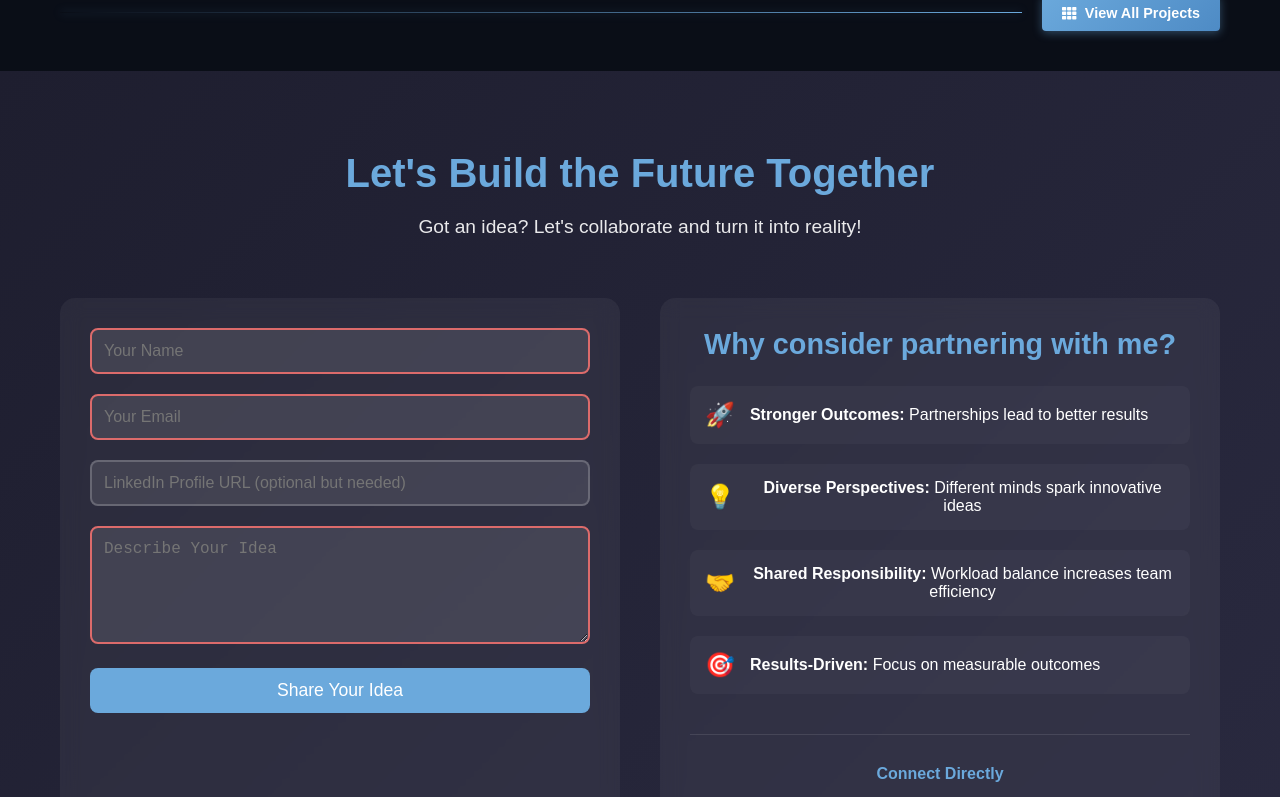
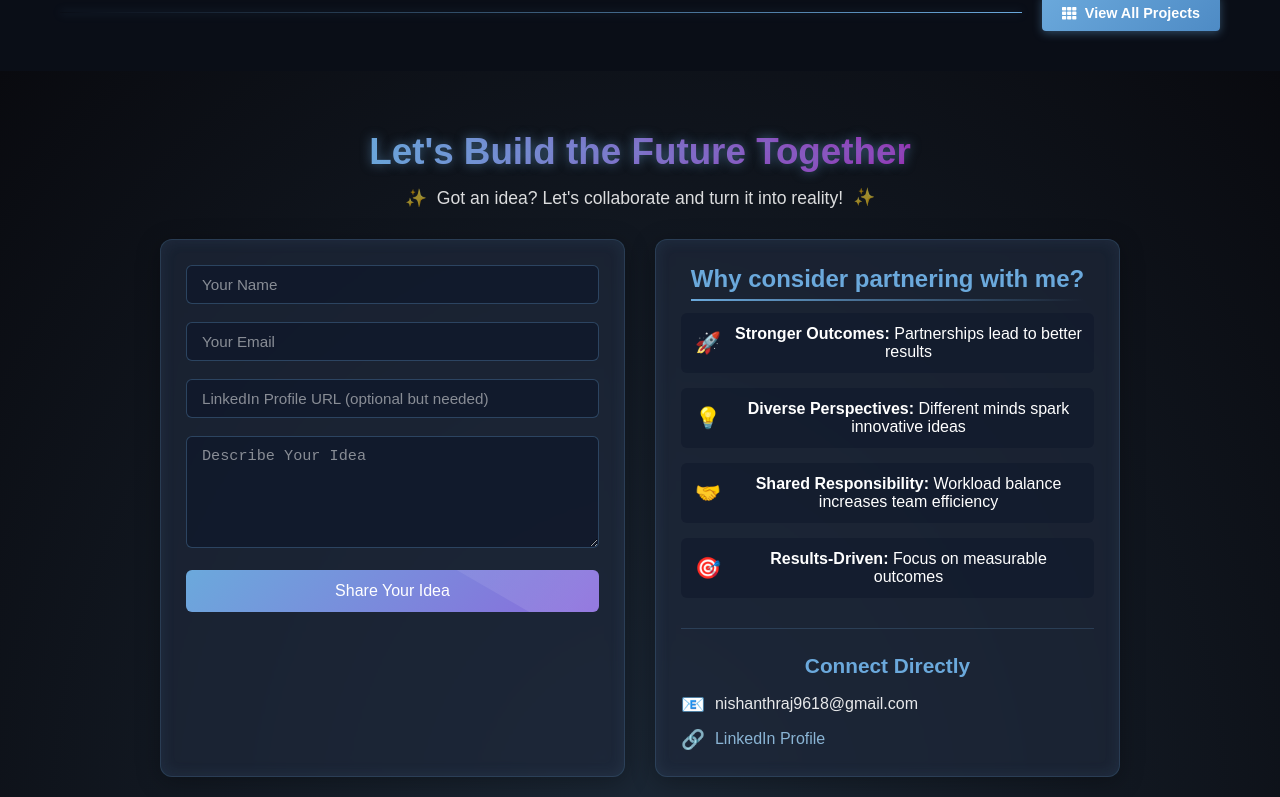
Before and after one commit to Raj72620/My-Portfolio, a React (Vite) app in the folder frontend/: page /home#home in a window 1280 px wide. Shown: the part 3523-4320 px from the top of the page. Built offline with nearby package versions, Linux system fonts and the light colour scheme.

Commit message:
Updated frontend with new changes

```diff
--- a/frontend/src/styles/Collaborate.module.css
+++ b/frontend/src/styles/Collaborate.module.css
@@ -1,183 +1,285 @@
+/* Collaborate.module.css */
 .collaborationSection {
-  padding: 80px 20px;
-  background: linear-gradient(135deg, #1e1e2f, #2a2a40);
+  padding: 60px 20px;
+  background: radial-gradient(ellipse at bottom, #1B2735 0%, #090A0F 100%);
   color: white;
   text-align: center;
+  position: relative;
+  overflow: hidden;
+}
+
+/* Galaxy Nebula Effects */
+.collaborationSection::before {
+  content: '';
+  position: absolute;
+  top: 0;
+  left: 0;
+  width: 100%;
+  height: 100%;
+  background: radial-gradient(circle at 20% 30%, rgba(107, 169, 220, 0.1), transparent 50%),
+              radial-gradient(circle at 80% 70%, rgba(155, 107, 220, 0.1), transparent 50%);
+  z-index: -1;
 }
 
 .sectionHeading {
-  font-size: 2.5rem;
-  color: #6ba9dc;
-  margin-bottom: 20px;
+  font-size: 2.3rem;
+  background: linear-gradient(90deg, #6ba9dc, #9c27b0);
+  -webkit-background-clip: text;
+  background-clip: text;
+  color: transparent;
+  margin-bottom: 15px;
+  text-shadow: 0 0 15px rgba(107, 169, 220, 0.5);
+  position: relative;
+  display: inline-block;
+  animation: textGlow 3s ease-in-out infinite alternate;
+}
+
+@keyframes textGlow {
+  0% { text-shadow: 0 0 10px rgba(107, 169, 220, 0.5); }
+  100% { text-shadow: 0 0 20px rgba(107, 169, 220, 0.8),
+                    0 0 30px rgba(156, 39, 176, 0.5); }
 }
 
 .sectionSubtitle {
-  font-size: 1.2rem;
-  color: rgba(255, 255, 255, 0.9);
-  margin-bottom: 40px;
+  font-size: 1.1rem;
+  color: rgba(255, 255, 255, 0.85);
+  margin-bottom: 30px;
+  display: flex;
+  align-items: center;
+  justify-content: center;
+  gap: 10px;
+}
+
+.sectionSubtitle::before,
+.sectionSubtitle::after {
+  content: '✨';
+  opacity: 0.7;
+  animation: float 3s ease-in-out infinite;
+}
+
+.sectionSubtitle::before {
+  animation-delay: 0.5s;
+}
+
+.sectionSubtitle::after {
+  animation-delay: 1s;
+}
+
+@keyframes float {
+  0%, 100% { transform: translateY(0); }
+  50% { transform: translateY(-5px); }
 }
 
 .collaborationContainer {
-  max-width: 1200px;
+  max-width: 1000px;
   margin: 0 auto;
   display: grid;
   grid-template-columns: 1fr 1fr;
-  gap: 40px;
-  padding: 20px;
+  gap: 30px;
+  padding: 0 20px;
 }
 
 .collaborationForm {
-  background: rgba(255, 255, 255, 0.05);
-  padding: 30px;
-  border-radius: 15px;
-  backdrop-filter: blur(10px);
+  background: rgba(30, 41, 59, 0.7);
+  padding: 25px;
+  border-radius: 12px;
+  backdrop-filter: blur(8px);
+  border: 1px solid rgba(107, 169, 220, 0.2);
+  box-shadow: 0 5px 25px rgba(0, 0, 0, 0.3),
+              inset 0 0 15px rgba(107, 169, 220, 0.1);
 }
 
 .formGroup {
-  margin-bottom: 20px;
+  margin-bottom: 18px;
 }
 
 .formInput,
 .formTextarea {
   width: 100%;
-  padding: 12px;
-  background: rgba(255, 255, 255, 0.1);
-  border: 2px solid rgba(255, 255, 255, 0.2);
-  border-radius: 8px;
+  padding: 10px 15px;
+  background: rgba(15, 23, 42, 0.7);
+  border: 1px solid rgba(107, 169, 220, 0.3);
+  border-radius: 6px;
   color: white;
-  font-size: 1rem;
+  font-size: 0.95rem;
   transition: all 0.3s ease;
+}
+
+.formInput::placeholder,
+.formTextarea::placeholder {
+  color: rgba(255, 255, 255, 0.5);
 }
 
 .formInput:focus,
 .formTextarea:focus {
   border-color: #6ba9dc;
   outline: none;
-  box-shadow: 0 0 10px rgba(107, 169, 220, 0.3);
+  box-shadow: 0 0 0 2px rgba(107, 169, 220, 0.3);
 }
 
 .submitButton {
-  background: #6ba9dc;
+  background: linear-gradient(135deg, #6ba9dc, #8a6bdc);
   color: white;
-  padding: 12px 30px;
+  padding: 12px 25px;
   border: none;
-  border-radius: 8px;
-  font-size: 1.1rem;
+  border-radius: 6px;
+  font-size: 1rem;
+  font-weight: 500;
   cursor: pointer;
-  transition: background 0.3s ease;
+  transition: all 0.3s ease;
   width: 100%;
+  position: relative;
+  overflow: hidden;
+}
+
+.submitButton::before {
+  content: '';
+  position: absolute;
+  top: -50%;
+  left: -50%;
+  width: 200%;
+  height: 200%;
+  background: linear-gradient(
+    to right,
+    rgba(255, 255, 255, 0) 0%,
+    rgba(255, 255, 255, 0.1) 50%,
+    rgba(255, 255, 255, 0) 100%
+  );
+  transform: rotate(30deg);
+  animation: shine 3s infinite;
 }
 
 .submitButton:hover {
-  background: #5a95c4;
+  transform: translateY(-2px);
+  box-shadow: 0 5px 15px rgba(107, 169, 220, 0.4);
 }
 
 .collaborationInfo {
-  background: rgba(255, 255, 255, 0.05);
-  padding: 30px;
-  border-radius: 15px;
-  backdrop-filter: blur(10px);
+  background: rgba(30, 41, 59, 0.7);
+  padding: 25px;
+  border-radius: 12px;
+  backdrop-filter: blur(8px);
+  border: 1px solid rgba(107, 169, 220, 0.2);
+  box-shadow: 0 5px 25px rgba(0, 0, 0, 0.3),
+              inset 0 0 15px rgba(107, 169, 220, 0.1);
 }
 
 .infoHeading {
   color: #6ba9dc;
-  font-size: 1.8rem;
-  margin-bottom: 25px;
+  font-size: 1.5rem;
+  margin-bottom: 20px;
+  position: relative;
+  display: inline-block;
+}
+
+.infoHeading::after {
+  content: '';
+  position: absolute;
+  bottom: -8px;
+  left: 0;
+  width: 100%;
+  height: 2px;
+  background: linear-gradient(90deg, #6ba9dc, transparent);
 }
 
 .benefitsList {
   list-style: none;
   padding: 0;
+  margin: 0;
 }
 
 .benefitItem {
   display: flex;
   align-items: center;
-  gap: 15px;
-  margin-bottom: 20px;
-  padding: 15px;
-  background: rgba(255, 255, 255, 0.03);
-  border-radius: 8px;
+  gap: 12px;
+  margin-bottom: 15px;
+  padding: 12px;
+  background: rgba(15, 23, 42, 0.5);
+  border-radius: 6px;
+  transition: all 0.3s ease;
+}
+
+.benefitItem:hover {
+  background: rgba(107, 169, 220, 0.1);
+  transform: translateX(5px);
 }
 
 .benefitIcon {
-  font-size: 1.5rem;
+  font-size: 1.3rem;
+  color: #6ba9dc;
+  min-width: 30px;
+  text-align: center;
 }
 
 .connectSection {
-  margin-top: 40px;
-  padding-top: 30px;
-  border-top: 1px solid rgba(255, 255, 255, 0.1);
+  margin-top: 30px;
+  padding-top: 25px;
+  border-top: 1px solid rgba(107, 169, 220, 0.2);
 }
 
 .connectHeading {
   color: #6ba9dc;
-  margin-bottom: 20px;
+  font-size: 1.3rem;
+  margin-bottom: 15px;
 }
 
 .contactInfo {
   display: flex;
   flex-direction: column;
-  gap: 15px;
+  gap: 12px;
 }
 
 .contactItem {
   display: flex;
   align-items: center;
   gap: 10px;
-  font-size: 1.1rem;
+  font-size: 1rem;
+  color: rgba(255, 255, 255, 0.9);
+}
+
+.contactIcon {
+  color: #6ba9dc;
+  font-size: 1.2rem;
 }
 
 .formMessage {
-  margin-top: 20px;
-  padding: 15px;
-  background: rgba(107, 169, 220, 0.1);
-  color: #6ba9dc;
-  border-radius: 8px;
-  animation: fadeIn 0.5s ease;
+  margin-top: 15px;
+  padding: 12px;
+  border-radius: 6px;
+  animation: fadeIn 0.4s ease;
+  font-size: 0.95rem;
 }
 
-/* Loading spinner */
+.formMessage.success {
+  background: rgba(107, 169, 220, 0.15);
+  color: #6ba9dc;
+  border: 1px solid rgba(107, 169, 220, 0.3);
+}
+
+.formMessage.error {
+  background: rgba(220, 107, 107, 0.15);
+  color: #dc6b6b;
+  border: 1px solid rgba(220, 107, 107, 0.3);
+}
+
 .spinner {
   display: inline-block;
-  width: 16px;
-  height: 16px;
-  border: 3px solid rgba(255, 255, 255, 0.3);
+  width: 14px;
+  height: 14px;
+  border: 2px solid rgba(255, 255, 255, 0.3);
   border-radius: 50%;
   border-top-color: white;
   animation: spin 1s ease-in-out infinite;
   margin-right: 8px;
 }
 
-@keyframes spin {
-  to { transform: rotate(360deg); }
-}
-
-/* Message styles */
-.formMessage {
-  margin-top: 20px;
-  padding: 15px;
-  border-radius: 8px;
-  animation: fadeIn 0.5s ease;
-}
-
-.formMessage.success {
-  background: rgba(107, 169, 220, 0.1);
-  color: #6ba9dc;
-  border: 1px solid rgba(107, 169, 220, 0.3);
-}
-
-.formMessage.error {
-  background: rgba(220, 107, 107, 0.1);
-  color: #dc6b6b;
-  border: 1px solid rgba(220, 107, 107, 0.3);
-}
-
-/* Social link */
 .socialLink {
   color: #8ab4d4;
   text-decoration: none;
-  transition: color 0.3s ease;
+  transition: all 0.3s ease;
+  display: flex;
+  align-items: center;
+  gap: 5px;
 }
 
 .socialLink:hover {
@@ -185,35 +287,58 @@
   text-decoration: underline;
 }
 
-/* Form validation */
-.formInput:invalid,
-.formTextarea:invalid {
-  border-color: #dc6b6b;
+@keyframes spin {
+  to { transform: rotate(360deg); }
 }
-
-.formInput:valid,
-.formTextarea:valid {
-  border-color: rgba(255, 255, 255, 0.2);
-}
-
 
 @keyframes fadeIn {
   from { opacity: 0; transform: translateY(-10px); }
   to { opacity: 1; transform: translateY(0); }
 }
 
+@keyframes shine {
+  100% {
+    left: 200%;
+  }
+}
+
 @media (max-width: 768px) {
   .collaborationContainer {
     grid-template-columns: 1fr;
-    padding: 10px;
+    gap: 25px;
+    padding: 0 15px;
   }
 
   .sectionHeading {
     font-size: 2rem;
   }
 
+  .sectionSubtitle {
+    font-size: 1rem;
+  }
+
   .collaborationForm,
   .collaborationInfo {
     padding: 20px;
   }
+
+  .infoHeading {
+    font-size: 1.3rem;
+  }
 }
+
+@media (max-width: 480px) {
+  .collaborationSection {
+    padding: 50px 15px;
+  }
+
+  .sectionHeading {
+    font-size: 1.8rem;
+  }
+
+  .benefitItem {
+    flex-direction: column;
+    align-items: flex-start;
+    gap: 8px;
+  }
+}
```
